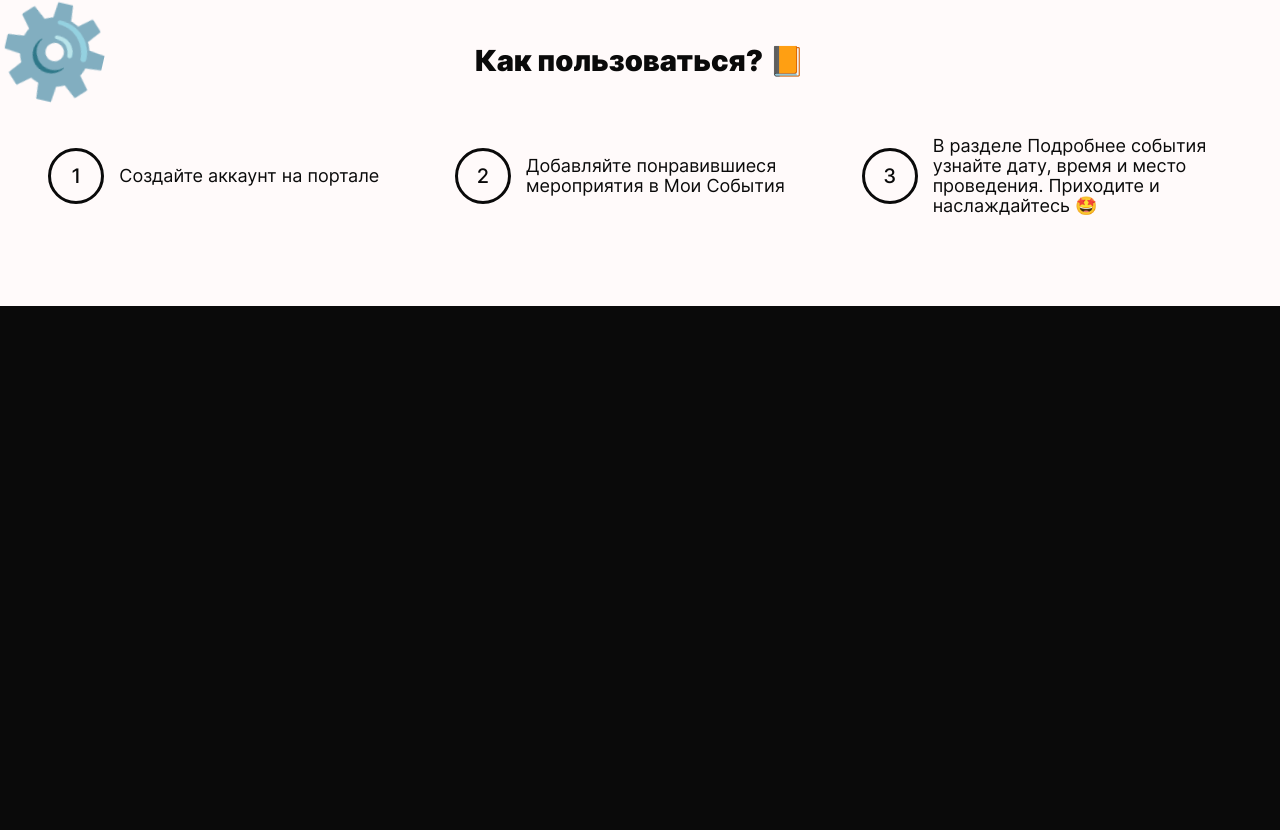
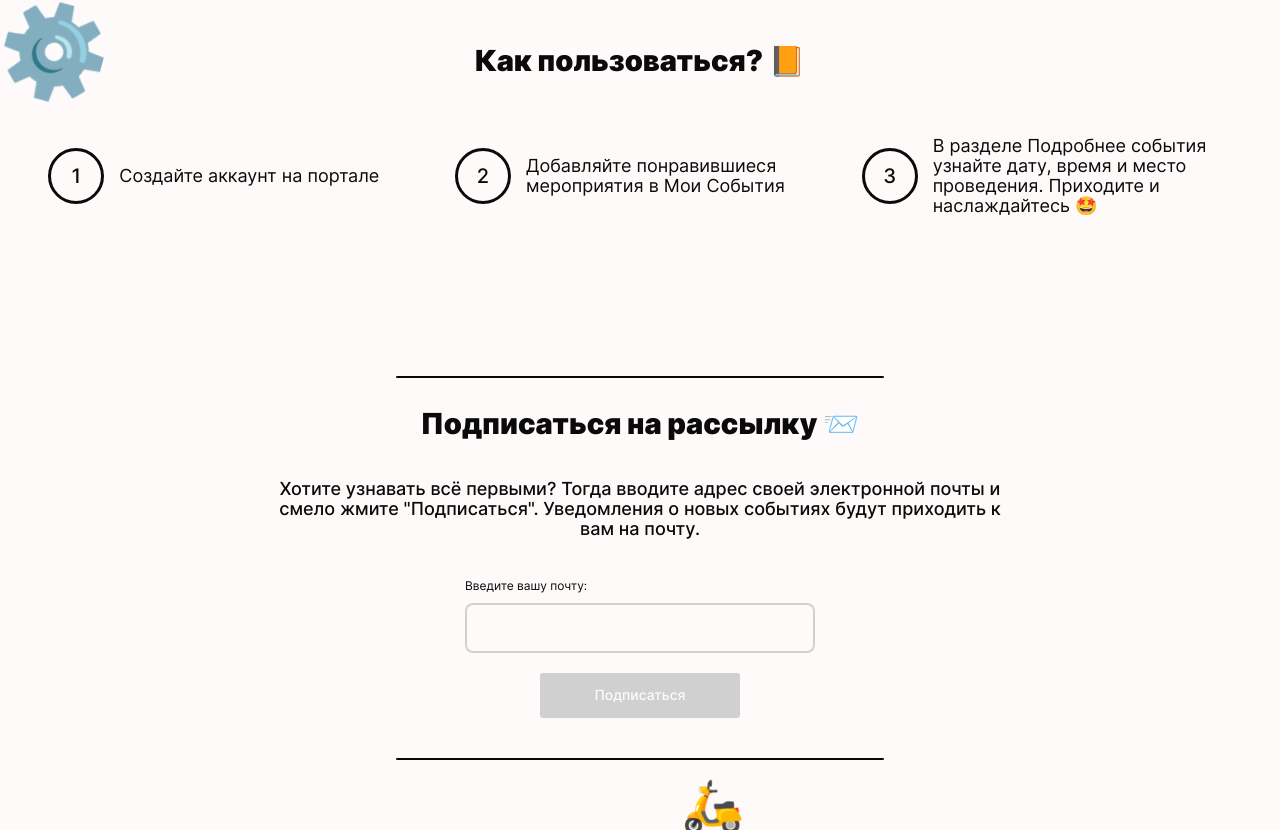
Before and after one commit to VasilyRazdorsky/RTUITLab_recruit, a Next.js app: page / in a window 1280 px wide. Shown: the part 1543-2373 px from the top of the page. Before the commit the page ends 1849 px from the top, so only its background shows below. Built offline with nearby package versions, Linux system fonts and the light colour scheme.

Commit message:
Implement Subscription component

```diff
--- /dev/null
+++ b/src/components/Subscription.js
@@ -0,0 +1,58 @@
+import useFormValidation from "@/hooks/useFormValidation";
+import { useState } from "react";
+
+export default function Subscription() {
+  const [isSubscribed, setIsSubscribed] = useState(false);
+  const { handleInputChange, isFormValid } = useFormValidation();
+
+  function handleSubmit(e) {
+    e.preventDefault();
+    setIsSubscribed(true);
+    console.log("Подписались");
+  }
+
+  return (
+    <section className="subscription">
+      <div className="subscription__divider"></div>
+      <h2 className="subscription__title">Подписаться на рассылку 📨</h2>
+      <p className="subscrition__info">
+        Хотите узнавать всё первыми? Тогда вводите адрес своей электронной почты
+        и смело жмите &quot;Подписаться&quot;. Уведомления о новых событиях
+        будут приходить к вам на почту.
+      </p>
+
+      {isSubscribed ? (
+        <p className="subscription__submit-text">Вы успешно подписаны! ✅</p>
+      ) : (
+        <>
+          <form className="subscription__form" onSubmit={handleSubmit}>
+            <div>
+              <label htmlFor="email" className="subscription__form-label">
+                Введите вашу почту:
+              </label>
+              <input
+                type="email"
+                name="email"
+                id="email"
+                className="subscription__input"
+                onChange={handleInputChange}
+              />
+            </div>
+
+            <button
+              disabled={!isFormValid}
+              type="submit"
+              className={`subscription__submit-button ${
+                !isFormValid && "subscription__submit-button_disabled"
+              }`}
+            >
+              Подписаться
+            </button>
+          </form>
+        </>
+      )}
+      <div className="subscription__divider"></div>
+      <div className="subscription__moto">🛵</div>
+    </section>
+  );
+}
--- /dev/null
+++ b/src/hooks/useFormValidation.js
@@ -0,0 +1,47 @@
+import { useCallback, useEffect, useState } from "react";
+
+export default function useFormValidation() {
+  const [values, setValues] = useState({});
+  const [errors, setErrors] = useState({});
+  const [isFormValid, setIsFormValid] = useState(false);
+  const [target, setTarget] = useState("");
+
+  const handleInputChange = (e) => {
+    setValues({
+      ...values,
+      [e.target.name]: e.target.value,
+    });
+    setErrors({
+      ...errors,
+      [e.target.name]: e.validationMessage,
+    });
+    setTarget(e.target);
+  };
+
+  const validateEmail = (email) => {
+    return email
+      .toLowerCase()
+      .match(
+        /^(([^<>()[\].,;:\s@"]+(\.[^<>()[\].,;:\s@"]+)*)|(".+"))@(([^<>()[\].,;:\s@"]+\.)+[^<>()[\].,;:\s@"]{2,})$/iu
+      );
+  };
+
+  const resetForm = useCallback(
+    (values = {}, errors = {}, isValid = false) => {
+      setValues(values);
+      setErrors(errors);
+      setIsFormValid(isValid);
+    },
+    [setValues, setErrors, setIsFormValid]
+  );
+
+  useEffect(() => {
+    if (values.email && validateEmail(values.email) && target.checkValidity()) {
+      setIsFormValid(true);
+    } else {
+      setIsFormValid(false);
+    }
+  }, [target, values]);
+
+  return { values, handleInputChange, errors, isFormValid, resetForm };
+}
--- a/src/pages/index.js
+++ b/src/pages/index.js
@@ -3,6 +3,7 @@ import Poster from "@/components/Poster";
 import TopEvents from "@/components/TopEvents";
 import MainInfo from "@/components/MainInfo";
 import HowToUse from "@/components/HowToUse";
+import Subscription from "@/components/Subscription";
 
 export default function Home() {
   return (
@@ -18,6 +19,7 @@ export default function Home() {
         <TopEvents />
         <MainInfo />
         <HowToUse />
+        <Subscription />
       </main>
     </>
   );
--- a/src/styles/MainInfo.css
+++ b/src/styles/MainInfo.css
@@ -40,7 +40,7 @@
 
 @media screen and (max-width: 540px) {
     .main-info {
-        padding: 35px 15px ;
+        padding: 35px 15px;
     }
 
     .main-info__title {
--- /dev/null
+++ b/src/styles/Subscription.css
@@ -0,0 +1,186 @@
+@keyframes moveLeft {
+    0% { right: -50px }
+    100% { right: 2000px }
+}
+
+.subscription {
+    padding: 70px 30px;
+    background-color: #FFFAFA;
+    color: #0A0A0A;
+    position: relative;
+    overflow: hidden;
+}
+
+.subscription__divider {
+    width: 40%;
+    margin: 0 auto;
+    height: 2px;
+    background-color: #0A0A0A;
+    border-radius: 5px;
+}
+
+.subscription__title {
+    margin: 0;
+    margin-top: 30px;
+    text-align: center;
+    font-weight: 900;
+    font-size: 29px;
+    line-height: 31px;
+}
+
+.subscrition__info {
+    margin: 0 auto;
+    margin-top: 40px;
+    max-width: 60%;
+    font-weight: 500;
+    font-size: 18px;
+    line-height: 20px;
+    text-align: center;
+}
+
+.subscription__form {
+    width: 40%;
+    margin: 0 auto;
+    margin-top: 40px;
+    margin-bottom: 40px;
+    display: flex;
+    flex-direction: column;
+    align-items: center;
+}
+
+.subscription__form-label {
+    display: block;
+    font-weight: 400;
+    font-size: 12px;
+    line-height: 14px;
+    color: #0A0A0A;
+}
+
+.subscription__input {
+    box-sizing: border-box;
+    margin-top: 10px;
+    width: 350px;
+    padding: 15px;
+    border: none;
+    border: 2px solid #D0D0D0;
+    border-radius: 8px;
+    background-color: transparent;
+    outline:none;
+    font-weight: 500;
+    font-size: 13px;
+    line-height: 16px;
+    transition: all .3s ease-in;
+}
+
+.subscription__input:focus {
+    border-color: #0A0A0A;
+}
+.subscription__submit-button {
+    margin-top: 20px;
+    width: 200px;
+    padding: 13px 0 15px 0;
+    border: none;
+    background-color: #3456F3;
+    border-radius: 3px;
+    font-weight: 500;
+    font-size: 14px;
+    line-height: 17px;
+    text-align: center;
+    color: #FFFFFF;
+    cursor: pointer;
+    transition: all .3s ease-in;
+}
+
+.subscription__submit-button:hover {
+    opacity: .8;
+}
+
+.subscription__submit-button_disabled {
+    background-color: #D0D0D0;
+    color: #FFFAFA;
+}
+
+.subscription__submit-text {
+    margin: 0;
+    margin-top: 50px;
+    margin-bottom: 40px;
+    text-align: center;
+    font-weight: 400;
+    font-size: 20px;
+    line-height: 22px;
+    opacity: .7;
+}
+
+.subscription__moto {
+    width: 50px;
+    font-size: 50px;
+    line-height: 50px;
+    position: absolute;
+    bottom: 0;
+    right: 0;
+    animation: moveLeft 20s linear infinite;
+}
+
+@media screen and (max-width: 1000px) {
+    .subscription {
+        padding: 20px 20px 60px 20px;
+    }
+
+    .subscrition__info {
+        max-width: 80%;
+        font-size: 17px;
+        line-height: 19px;
+    }
+
+    .subscription__submit-text {
+        font-size: 18px;
+        line-height: 20px;
+    }
+
+    .subscription__moto {
+        width: 40px;
+        font-size: 40px;
+        line-height: 40px;
+    }
+}
+
+@media screen and (max-width: 540px) {
+    .subscription {
+        padding: 35px 15px;
+    }
+
+    .subscription__title {
+        margin-top: 20px;
+    }
+
+    .subscrition__info {
+        margin-top: 30px;
+        max-width: 60%;
+        font-size: 15px;
+        line-height: 17px;
+    }
+
+    .subscription__form {
+        margin-top: 30px;
+        margin-bottom: 20px;
+    }
+
+    .subscription__input {
+        width: 250px;
+
+    }
+
+    .subscription__submit-button {
+        margin-top: 15px;
+        width: 150px;
+        font-size: 15px;
+        line-height: 17px;
+    }
+
+    .subscription__moto {
+        width: 25px;
+        font-size: 25px;
+        line-height: 25px;
+        animation: moveLeft 30s linear infinite;
+    }
+}
--- a/src/styles/index.css
+++ b/src/styles/index.css
@@ -8,3 +8,4 @@
 @import url("@/styles/Carousel.css");
 @import url("@/styles/MainInfo.css");
 @import url("@/styles/HowToUse.css");
+@import url("@/styles/Subscription.css");
```
